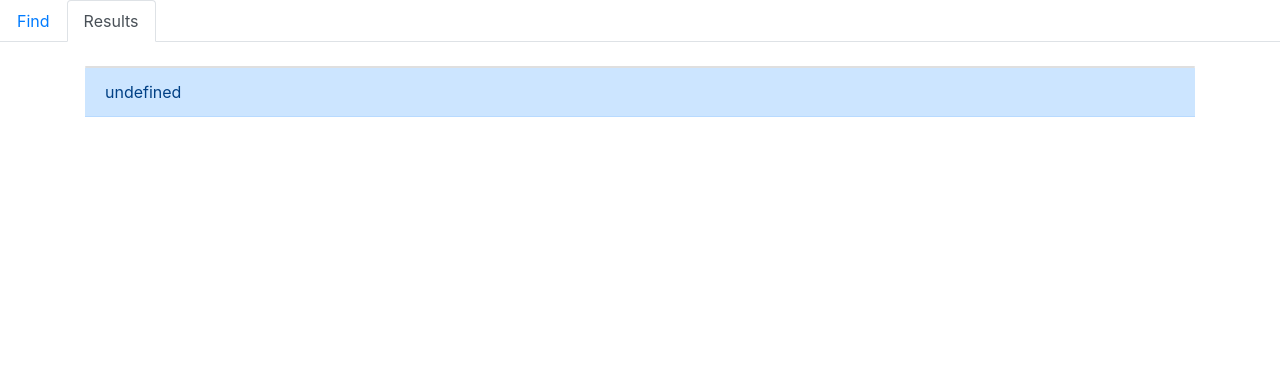
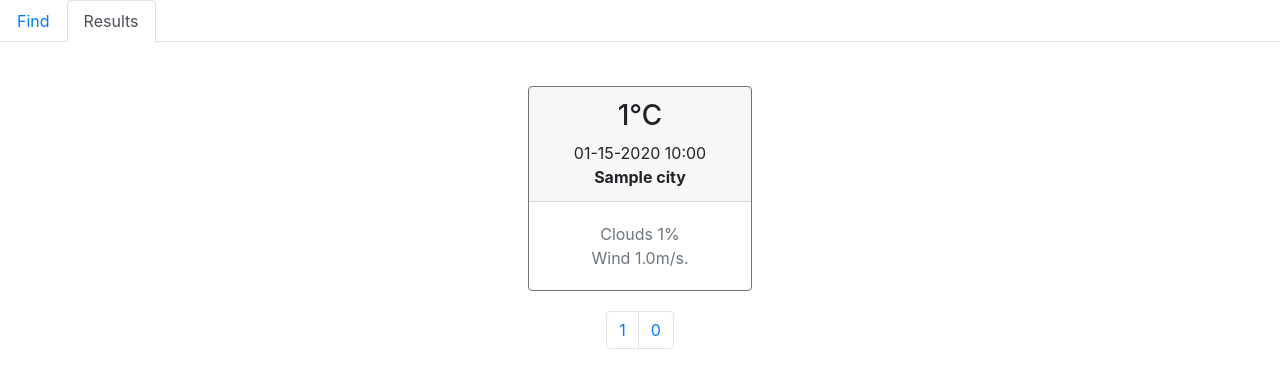
Before and after one commit to deniskor/weather_portal, a Django app: page /results/ in a window 1280 px wide. Shown: the top 388 px of the page. Run offline with Django 3.2, Linux system fonts and the light colour scheme; tables that the repository leaves empty hold one stand-in row (values such as "Sample post"); some libraries are stand-ins or nearby versions.

Commit message:
pagination

```diff
--- a/templates/test.html
+++ b/templates/test.html
@@ -1,63 +1,88 @@
 {% extends 'base.html' %}
 
 {% block content %}
-<div id="date_weather"></div>
+    <div id="res">
+        <div class="card-body">
+            <div class="d-flex flex-wrap justify-content-center">
+                {% for obj in objs %}
+                    <div class="card border-secondary text-center" style="width: 14rem;">
+                        <div class="card-header">
+                            <h3>{{ obj.temp|floatformat:"0" }}℃</h3>
+                            {{ obj.dt|date:"m-d-Y H:i" }}<br>
+                            <strong>{{ obj.city.name }}</strong>
+                        </div>
+                        <div class="card-body text-secondary">
+                            Clouds {{ obj.clouds }}% <br>
+                            Wind {{ obj.wind }}m/s.<br>
+                        </div>
+                    </div>
+                {% endfor %}
+            </div>
+        </div>
+    </div>
+    <div id='pagination'>
+        {##}
+    </div>
+
 {% endblock %}
 
 {% block script %}
     <script>
         $("#results_page").addClass("active");
+        let urlParams = new URLSearchParams(window.location.search);
+        let current_page = 1;
+        console.log(current_page);
+        let params_str = urlParams.toString();
+        let page_cnt = 0;
 
-        $.ajax({
-            url: '{% url 'results' %}',
-            type: 'GET',
-            success: function (data) {
-                console.log(data);
-                if (data['code'] === '200') {
-                    draw_result($('#date_weather'), data);
-                } else if (data['code'] === '404') {
-                    $('#date_weather').empty();
-                    $('#date_weather').append(`
-                                    <div class="alert alert-danger text-center" role="alert">
-                                          ${data['msg'].charAt(0).toUpperCase() + data['msg'].slice(1)}
-                                    </div>`);
-                }
+        function render_paginator() {
+            let el = $('#pagination');
+            el.empty();
+
+            let start_range = current_page <= 5?
+                1: Math.abs(current_page-page_cnt) <= 5? page_cnt-10:current_page - 5;
+            let end_range = start_range + 10 <= page_cnt? start_range + 10 : page_cnt;
+
+            let render_str = `
+                <div class="pagination justify-content-center">
+                    <ul class="pagination justify-content-center">`;
+
+
+            render_str += `
+                <li class="page-item">
+                    <a class="page-link" href="?page=1">1</a>
+                </li>`;
+
+            for (let i = start_range; i <= end_range; i++) {
+                {#let url = params_str.replace('page=');#}
+                let active = i == current_page ? 'active' : '';
+                render_str += `
+                    <li class="page-item ${active}">
+                        <a class="page-link" href="?page=${i}">${i}</a>
+                    </li>`;
             }
-        });
-
-        function draw_wather(el, data) {
-            let s = `<div class="card-body ">
-                             <div class="d-flex flex-wrap justify-content-center">
-                                  <div class="card-group">`;
-
-            data['list'].forEach(function (element) {
-                let card_s = `
-                        <div class="card border-secondary text-center" style="width: 14rem;">
-                            <div class="card-header">
-                                <h3>${element['temp']}℃</h3>
-                                    ${element['time']}
-                            </div>
-                            <div class="card-body text-secondary">
-                                <p class="card-text">Clouds ${element['clouds']}%.</p>
-                                <p class="card-text">Wind ${element['wind']}m/s.</p>
-                            </div>
-                        </div>`;
-                s += card_s;
-            });
-
-            $(el).append(s.concat("</div></div></div>"))
+            render_str += `
+                <li class="page-item">
+                    <a class="page-link" href="?page=${page_cnt}">${page_cnt}</a>
+                </li>`;
+            render_str += '</div></div>';
+            el.append(render_str)
         }
 
-        let draw_result = function (el, data) {
-            $(el).empty();
-            $(el).append(`<div class="card">`);
-            data['items'].forEach(function (element) {
-                $(el).append(`<div class="card-header alert-primary"> ${element['date']} </div>`);
-                draw_wather(el, element);
+        function get_paginator() {
+            let url = `{% url 'results' %}?${urlParams.toString()}`;
+            $.ajax({
+                url: url,
+                type: 'GET',
+                success: function (data) {
+                    console.log(data);
+                    page_cnt = data['page_cnt'];
+                    current_page = data['curr_page'];
+                    render_paginator();
+                }
             });
-            $(el).append(`</div>`);
-        };
+        }
 
-
+        get_paginator()
     </script>
 {% endblock %}
--- a/templates/weather/home.html
+++ b/templates/weather/home.html
@@ -55,7 +55,7 @@
                 console.log(selected_option);
             });
 
-            function draw_wather(el, data) {
+            function draw_weather(el, data) {
                 let s = `<div class="card-body ">
                              <div class="d-flex flex-wrap justify-content-center">
                                   <div class="card-group">`;
@@ -83,7 +83,7 @@
                 $(el).append(`<div class="card">`);
                 data['items'].forEach(function (element) {
                     $(el).append(`<div class="card-header alert-primary"> ${element['date']} </div>`);
-                    draw_wather(el, element);
+                    draw_weather(el, element);
                 });
                 $(el).append(`</div>`);
             };
--- a/weather/views.py
+++ b/weather/views.py
@@ -3,17 +3,36 @@
 from .models import City, Result
 import requests
 from django.conf import settings
+from django.core.paginator import Paginator
+
+OBJS_PER_PAGE = 8
 
 
 def results(request):
+    objs = Result.objects.all().order_by('dt')
+    paginator = Paginator(objs, OBJS_PER_PAGE)
+    page = int(request.GET.get('page', 1))
+
+    page_cnt = paginator.count // OBJS_PER_PAGE
+    if page > page_cnt:
+        page = page_cnt
+    elif page < 1:
+        page = 1
+
+    data = paginator.get_page(page)
+
     context = {
-        'title': 'Results'
+        'title': 'Results',
+        'objs': data
     }
-
-    if request.method == 'GET' and request.is_ajax():
-        data = [x.get_data() for x in Result.objects.all()]
-        return JsonResponse({'code': '200', 'items': data})
-
+    if request.method =='GET' and request.is_ajax():
+        json_data = {
+            'code': '200',
+            'page_cnt': page_cnt,
+            'curr_page': page,
+            'items': [d.get_data() for d in data.object_list],
+        }
+        return JsonResponse(json_data)
     return render(request, 'test.html', context)
 
 
```
